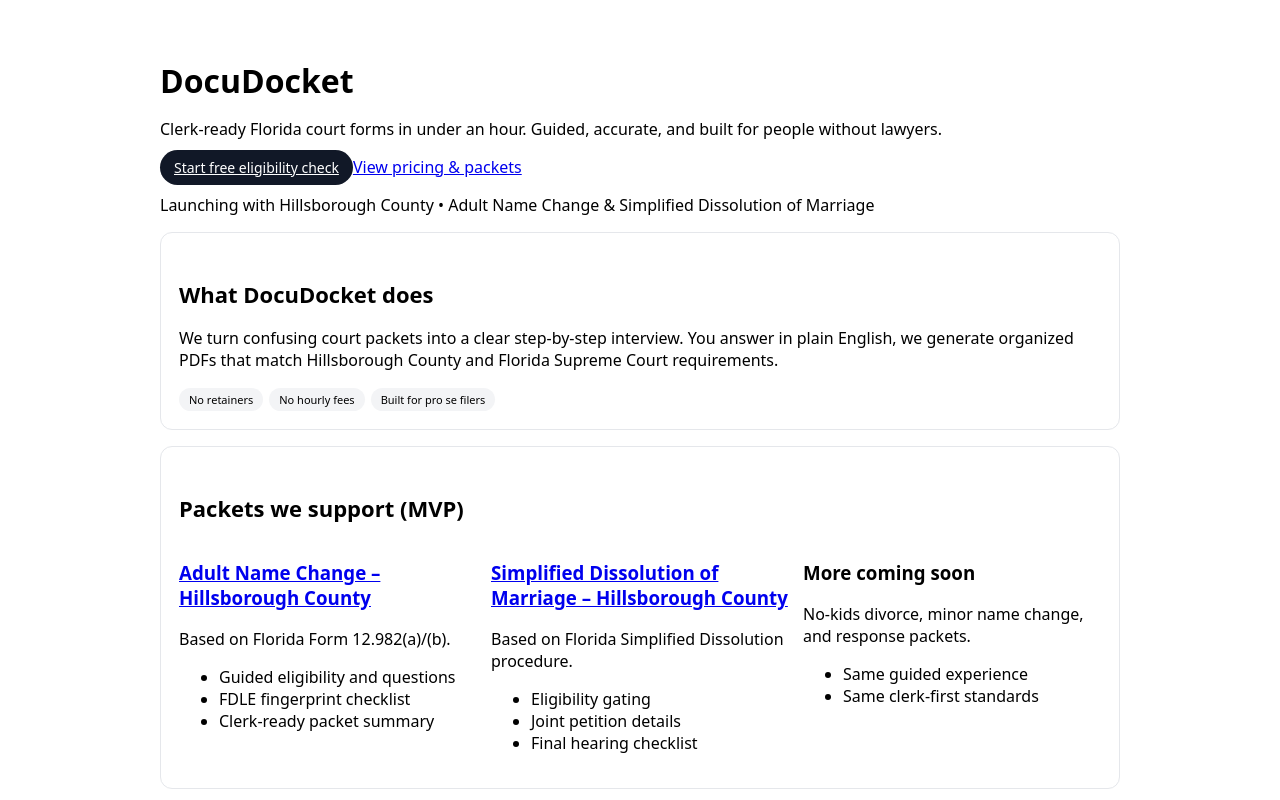
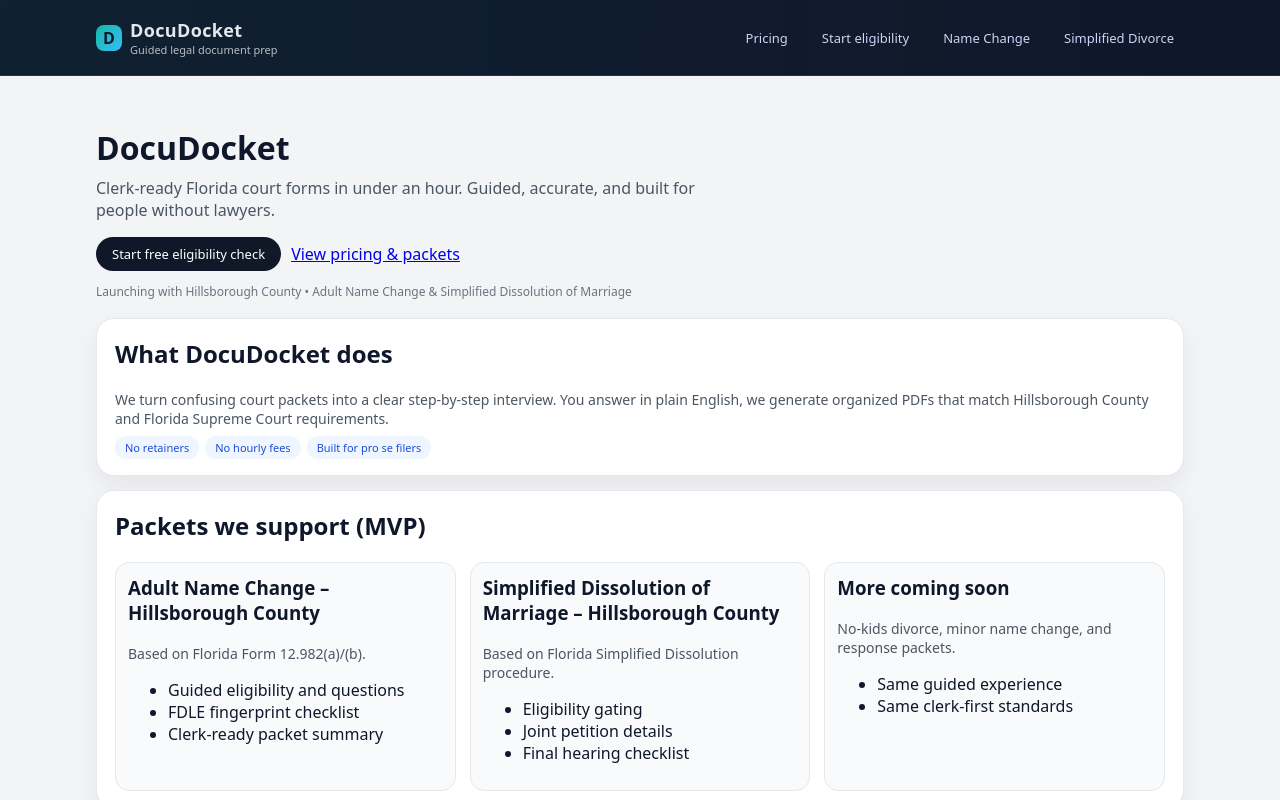
Before and after one commit to DocuDocket/docudocket, a Next.js app: page / in a window 1280 px wide. Shown: the top 800 px of the page. Built offline with nearby package versions, Linux system fonts and the light colour scheme.

Commit message:
Update layout.jsx

```diff
--- a/app/layout.jsx
+++ b/app/layout.jsx
@@ -1,17 +1,41 @@
-import "./styles/globals.css";
+// app/layout.jsx
+import "./globals.css";
+import Link from "next/link";
 
 export const metadata = {
-  title: "DocuDocket – Clerk-Ready Legal Packets",
-  description: "Court-ready Florida forms in under an hour.",
+  title: "DocuDocket – Guided Florida Legal Document Prep",
+  description:
+    "DocuDocket helps self-represented people generate clerk-ready Florida court packets with clear, guided questions."
 };
 
 export default function RootLayout({ children }) {
   return (
     <html lang="en">
       <body>
-        <div className="container">
-          {children}
-        </div>
+        <header className="site-header">
+          <div className="site-header-inner">
+            <Link href="/" className="logo">
+              <div className="logo-mark">D</div>
+              <div className="logo-text">
+                <div className="logo-title">DocuDocket</div>
+                <div className="logo-subtitle">
+                  Guided legal document prep
+                </div>
+              </div>
+            </Link>
+            <nav className="nav-links">
+              <Link href="/#pricing">Pricing</Link>
+              <Link href="/eligibility">Start eligibility</Link>
+              <Link href="/hillsborough/name-change/adult">
+                Name Change
+              </Link>
+              <Link href="/hillsborough/dissolution/simplified">
+                Simplified Divorce
+              </Link>
+            </nav>
+          </div>
+        </header>
+        {children}
       </body>
     </html>
   );
```
